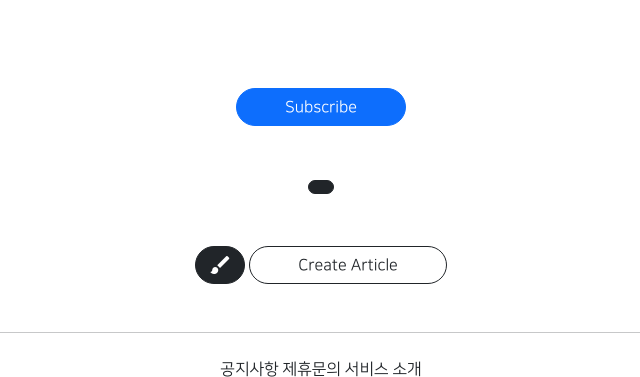
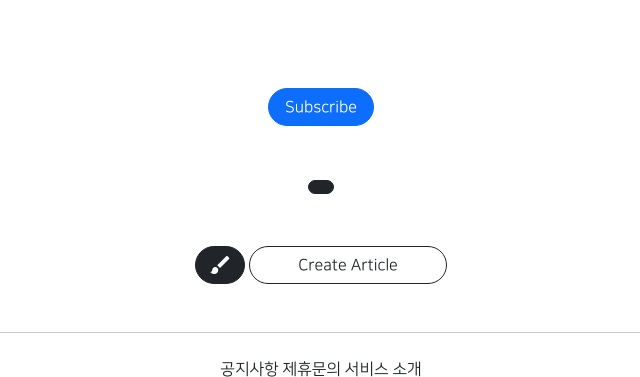
Before and after one commit to success899/test, a Django app: template projectapp/templates/projectapp/detail.html in a window 1280 px wide. Shown: the part 297-674 px from the top of the page, without its empty margins (319-959 px from the left). Run offline with Django 3.2, Linux system fonts and the light colour scheme; the template is opened without the code that fills it, so the values that code supplies are empty; the visitor is signed in with stand-in values (Sample User, id 1); parts of the project's set-up code (start-up, migrations or seed data) failed here and were passed over; some libraries are stand-ins or nearby versions.

Commit message:
210820 test commit 3

```diff
--- a/projectapp/templates/projectapp/detail.html
+++ b/projectapp/templates/projectapp/detail.html
@@ -15,12 +15,12 @@
     <div class="text-center">
     {% if not subscription %}
         <a href="{% url 'subscribeapp:subscribe' project_pk=target_project.pk %}"
-           class="btn btn-primary rounded-pill px-5">
+           class="btn btn-primary rounded-pill px-3">
             Subscribe
         </a>
     {% else %}
         <a href="{% url 'subscribeapp:subscribe' project_pk=target_project.pk %}"
-           class="btn btn-secondary rounded-pill px-5">
+           class="btn btn-secondary rounded-pill px-3">
             Unsubscribe
         </a>
     {% endif %}
```
